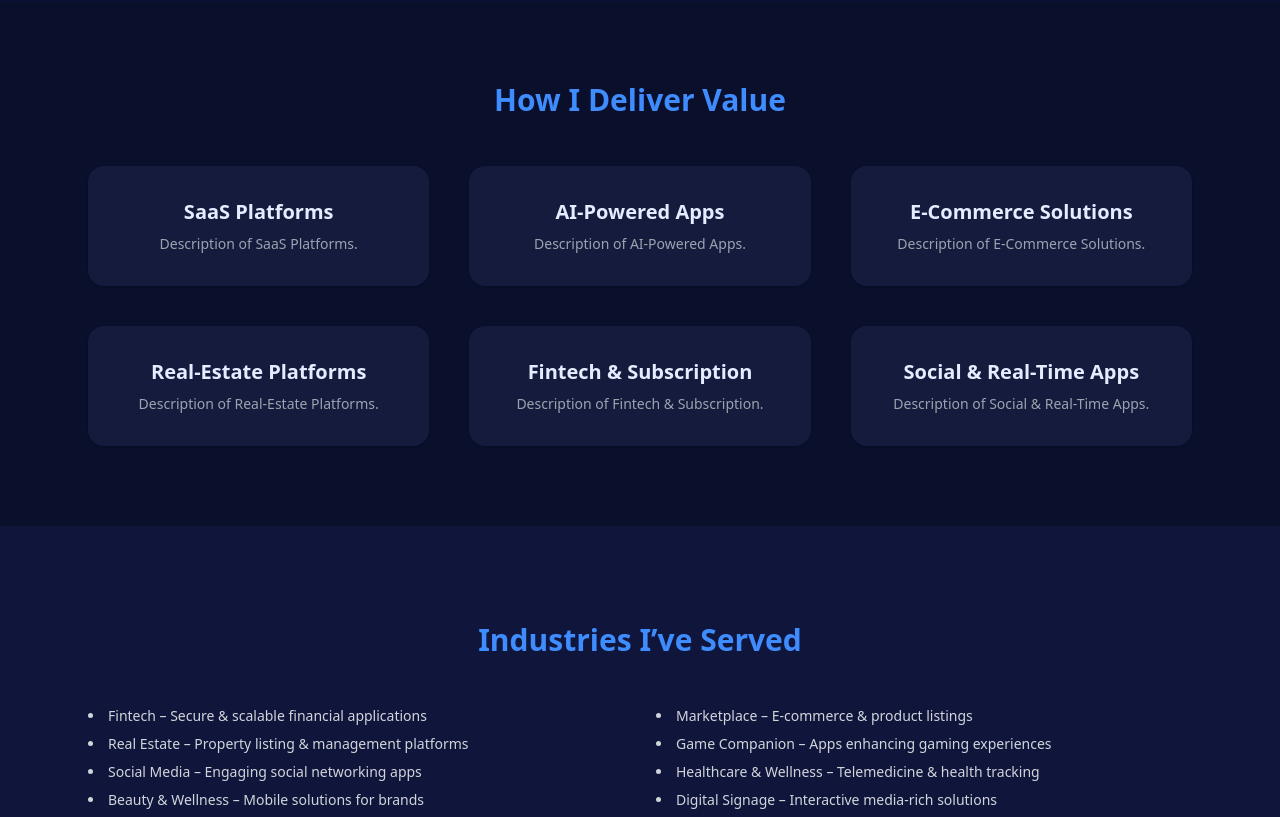
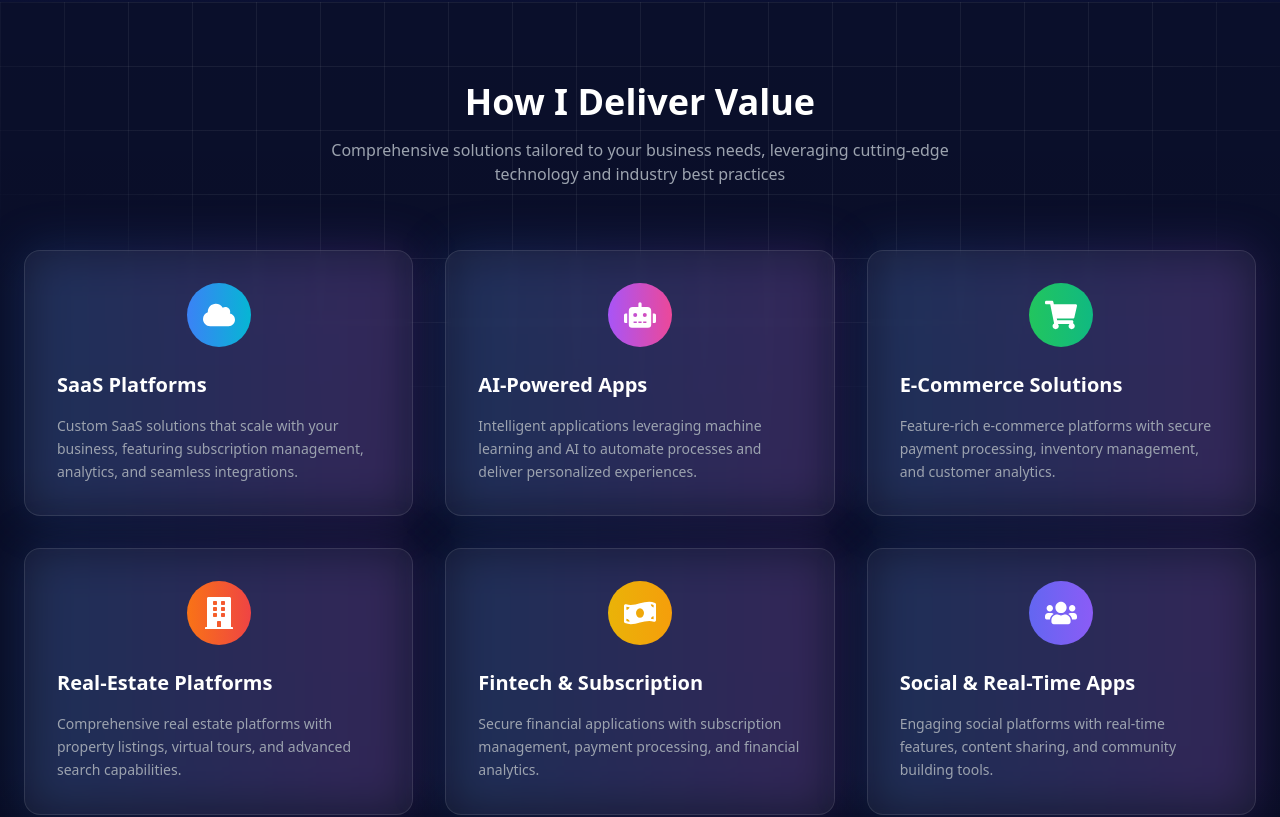
Before and after one commit to Qasim-afzaal/portfolio_in_React, a React (Create React App) app: page / in a window 1280 px wide. Shown: the part 1084-1901 px from the top of the page. Built offline with nearby package versions, Linux system fonts and the light colour scheme.

Commit message:
udpate service component

```diff
--- a/src/components/Services.jsx
+++ b/src/components/Services.jsx
@@ -1,25 +1,142 @@
 import React from 'react';
+import { motion } from 'framer-motion';
+import {
+  FaCloud,
+  FaRobot,
+  FaShoppingCart,
+  FaBuilding,
+  FaMoneyBillWave,
+  FaUsers
+} from 'react-icons/fa';
+
+const services = [
+  {
+    title: 'SaaS Platforms',
+    icon: FaCloud,
+    description: 'Custom SaaS solutions that scale with your business, featuring subscription management, analytics, and seamless integrations.',
+    color: 'from-blue-500 to-cyan-500'
+  },
+  {
+    title: 'AI-Powered Apps',
+    icon: FaRobot,
+    description: 'Intelligent applications leveraging machine learning and AI to automate processes and deliver personalized experiences.',
+    color: 'from-purple-500 to-pink-500'
+  },
+  {
+    title: 'E-Commerce Solutions',
+    icon: FaShoppingCart,
+    description: 'Feature-rich e-commerce platforms with secure payment processing, inventory management, and customer analytics.',
+    color: 'from-green-500 to-emerald-500'
+  },
+  {
+    title: 'Real-Estate Platforms',
+    icon: FaBuilding,
+    description: 'Comprehensive real estate platforms with property listings, virtual tours, and advanced search capabilities.',
+    color: 'from-orange-500 to-red-500'
+  },
+  {
+    title: 'Fintech & Subscription',
+    icon: FaMoneyBillWave,
+    description: 'Secure financial applications with subscription management, payment processing, and financial analytics.',
+    color: 'from-yellow-500 to-amber-500'
+  },
+  {
+    title: 'Social & Real-Time Apps',
+    icon: FaUsers,
+    description: 'Engaging social platforms with real-time features, content sharing, and community building tools.',
+    color: 'from-indigo-500 to-violet-500'
+  }
+];
+
+const container = {
+  hidden: { opacity: 0 },
+  show: {
+    opacity: 1,
+    transition: {
+      staggerChildren: 0.2
+    }
+  }
+};
+
+const item = {
+  hidden: { opacity: 0, y: 20 },
+  show: { opacity: 1, y: 0 }
+};
+
 export default function Services() {
-  const items = [
-    'SaaS Platforms',
-    'AI-Powered Apps',
-    'E-Commerce Solutions',
-    'Real-Estate Platforms',
-    'Fintech & Subscription',
-    'Social & Real-Time Apps'
-  ];
   return (
-    <section id="services" className="py-20">
-      <div className="max-w-6xl mx-auto px-6 text-center">
-        <h2 className="text-3xl font-bold text-[#3f8cff] mb-12">How I Deliver Value</h2>
-        <div className="grid md:grid-cols-2 lg:grid-cols-3 gap-10">
-          {items.map((item, idx)=>(
-            <div key={idx} className="bg-[#151b3d] p-8 rounded-2xl shadow">
-              <h3 className="font-semibold text-xl mb-2">{item}</h3>
-              <p className="text-gray-400 text-sm">Description of {item}.</p>
-            </div>
-          ))}
-        </div>
+    <section id="services" className="py-20 relative overflow-hidden">
+      {/* Background Elements */}
+      <div className="absolute inset-0 overflow-hidden">
+        <div className="absolute inset-0 bg-[linear-gradient(to_right,#ffffff10_1px,transparent_1px),linear-gradient(to_bottom,#ffffff10_1px,transparent_1px)] bg-[size:4rem_4rem] [mask-image:radial-gradient(ellipse_60%_50%_at_50%_0%,#000_70%,transparent_100%)]"></div>
+        <div className="absolute inset-0 bg-gradient-to-b from-transparent to-black/20"></div>
+      </div>
+
+      <div className="max-w-7xl mx-auto px-6 relative z-10">
+        <motion.div
+          initial={{ opacity: 0, y: 20 }}
+          whileInView={{ opacity: 1, y: 0 }}
+          viewport={{ once: true }}
+          className="text-center mb-16"
+        >
+          <h2 className="text-4xl font-bold text-white mb-4">How I Deliver Value</h2>
+          <p className="text-gray-400 max-w-2xl mx-auto">
+            Comprehensive solutions tailored to your business needs, leveraging cutting-edge technology and industry best practices
+          </p>
+        </motion.div>
+
+        <motion.div
+          className="grid grid-cols-1 md:grid-cols-2 lg:grid-cols-3 gap-8"
+          variants={container}
+          initial="hidden"
+          whileInView="show"
+          viewport={{ once: true }}
+        >
+          {services.map((service, index) => {
+            const Icon = service.icon;
+            return (
+              <motion.div
+                key={index}
+                className="group relative"
+                variants={item}
+                whileHover={{ scale: 1.02 }}
+                transition={{ duration: 0.3 }}
+              >
+                <motion.div
+                  className="absolute inset-0 bg-gradient-to-r from-blue-500/20 to-purple-500/20 rounded-2xl blur-xl group-hover:opacity-75 transition duration-500"
+                  whileHover={{ scale: 1.05 }}
+                />
+                <motion.div
+                  className="relative p-8 rounded-2xl bg-white/5 backdrop-blur-sm border border-white/10 hover:border-white/20 transition-all duration-300"
+                  whileHover={{ y: -5 }}
+                >
+                  <motion.div
+                    className={`mb-6 p-4 rounded-full bg-gradient-to-r ${service.color} w-fit mx-auto`}
+                    whileHover={{
+                      scale: 1.1,
+                      rotate: 5
+                    }}
+                    transition={{ duration: 0.3 }}
+                  >
+                    <Icon className="w-8 h-8 text-white" />
+                  </motion.div>
+                  <motion.h3
+                    className="text-xl font-semibold text-white mb-4"
+                    whileHover={{ x: 2 }}
+                  >
+                    {service.title}
+                  </motion.h3>
+                  <motion.p
+                    className="text-gray-400 text-sm leading-relaxed"
+                    whileHover={{ x: 2 }}
+                  >
+                    {service.description}
+                  </motion.p>
+                </motion.div>
+              </motion.div>
+            );
+          })}
+        </motion.div>
       </div>
     </section>
   );
```
